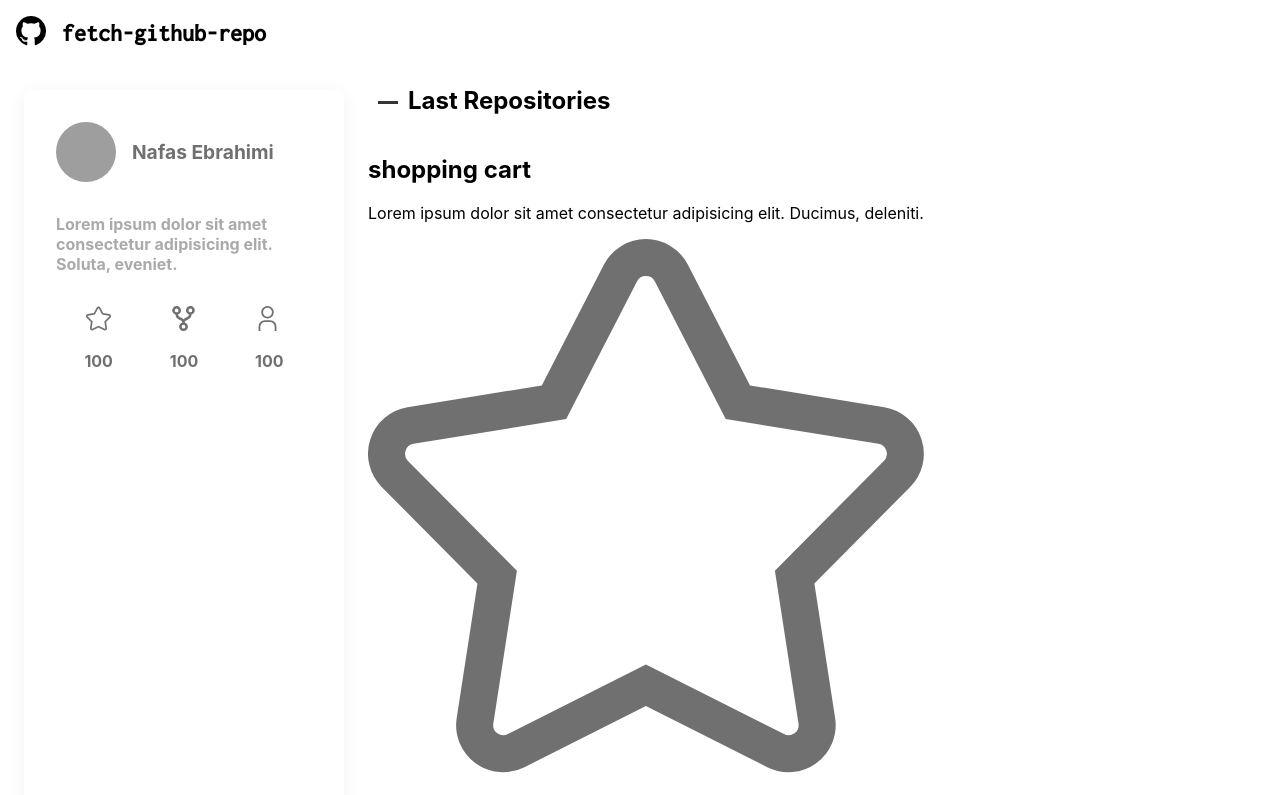
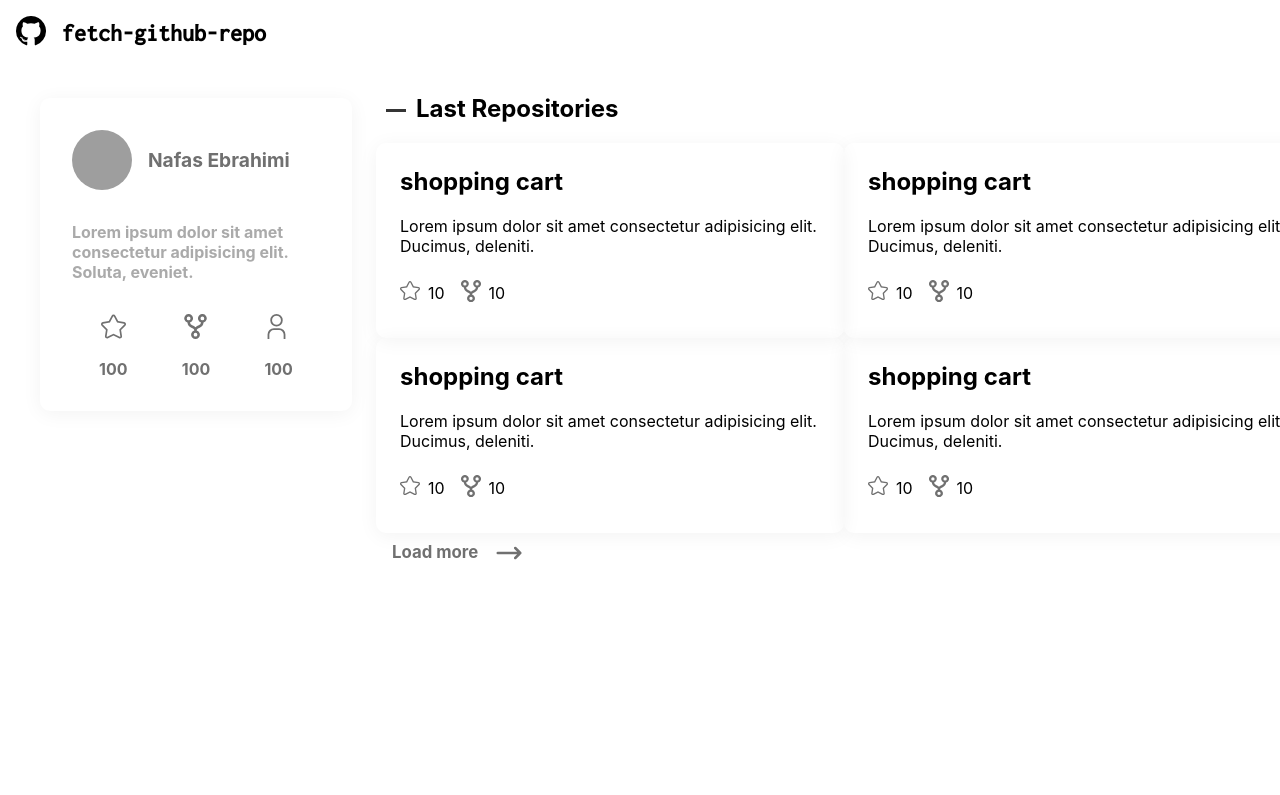
Before and after one commit to nafasebra/fetch-api-github, a React (Create React App) app: page / in a window 1280 px wide. Shown: the top 795 px of the page. Built offline with nearby package versions, Linux system fonts and the light colour scheme; grey boxes are pictures that could not be loaded.

Commit message:
add style for repository item

```diff
--- a/src/App.css
+++ b/src/App.css
@@ -1,3 +1,5 @@
-.d-flex{
+.app__container{
     display: flex;
+    align-items: flex-start;
+    padding: 0.5rem 1rem;
 }
--- a/src/App.js
+++ b/src/App.js
@@ -14,7 +14,7 @@ function App() {
 		<div className="app">
 			<Header />
 
-			<div className='d-flex'>
+			<div className='app__container'>
 				<Profile />
 
 				<Repositories />
--- a/src/component/profile/Profile.css
+++ b/src/component/profile/Profile.css
@@ -1,6 +1,7 @@
 .profile__section{
     margin: 1.5rem;
-    max-width: 25%;
+    width: 25%;
+    flex: 0 0 25%;
     padding: 2rem;
     border-radius: 10px;
     background-color: #ffffff;
--- a/src/component/repository/Repositories.css
+++ b/src/component/repository/Repositories.css
@@ -1,3 +1,8 @@
+.repositories__section{
+    width: 75%;
+    flex: 0 0 75%;
+}
+
 .repositories__title{
     display: flex;
     align-items: center;
@@ -8,6 +13,14 @@
     height: 3px;
     margin: 5px 10px 0;
     background-color: #353535;
+}
+
+.repositories{
+    width: 100%;
+    display: flex;
+    flex-wrap: wrap;
+    align-items: center;
+    justify-content: flex-start;
 }
 
 .load-more{
--- a/src/component/repository/Repositories.js
+++ b/src/component/repository/Repositories.js
@@ -17,6 +17,9 @@ const Repositories = () => {
 
             <div className="repositories">
                  <RepositoryItem />
+                 <RepositoryItem />
+                 <RepositoryItem />
+                 <RepositoryItem />
             </div>
 
             <div className="load-more">
--- a/src/component/repository/RepositoryItem.css
+++ b/src/component/repository/RepositoryItem.css
@@ -0,0 +1,34 @@
+.repositoryitem{
+    width: 50%;
+    flex: 0 0 50%;
+    padding: 1.5rem;
+    border-radius: 10px;
+    box-shadow: 0 3px 20px #f3f3f3;
+}
+
+.repository-info,
+.repository-info__item{
+    display: flex;
+    align-items: center;
+}
+
+.repository-info{
+    padding: 0.5rem 0;
+}
+
+.repository-info__item:nth-child(2){
+    padding-left: 1rem;
+}
+
+.repositoryitem__title{
+    margin-top: 0;
+}
+
+.repository-info__icon svg{
+    width: 20px;
+}
+
+.repository-info__text{
+    margin: 0;
+    padding-left: 0.5rem;
+}
--- a/src/index.css
+++ b/src/index.css
@@ -3,7 +3,7 @@
 *,
 *::before,
 *::after {
-    box-sizing: border-box;
+    box-sizing: border-box !important;
 }
 
 html, body{
```
